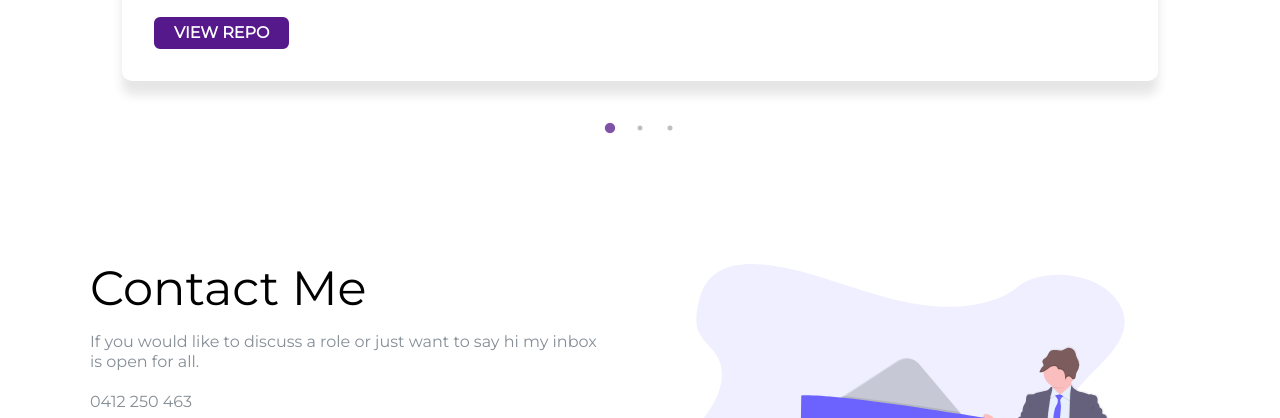
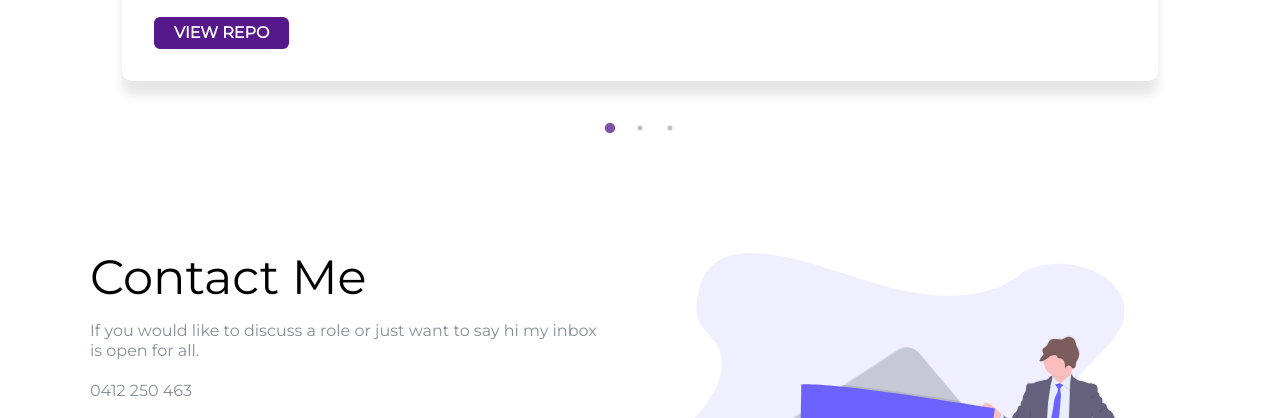
Before and after one commit to leighwest/Personal-Website, a plain HTML site: page index.html in a window 1280 px wide. Shown: the part 1546-1964 px from the top of the page. Drawn offline with nearby package versions, Linux system fonts and the light colour scheme.

```diff
--- a/css/style.css
+++ b/css/style.css
@@ -387,7 +387,8 @@
 
   #contact {
     display: flex;
-    padding: 11% 0;
+    padding: 10% 0;
+    padding-bottom: 15%;
     justify-content: space-between;
   }
 
```
